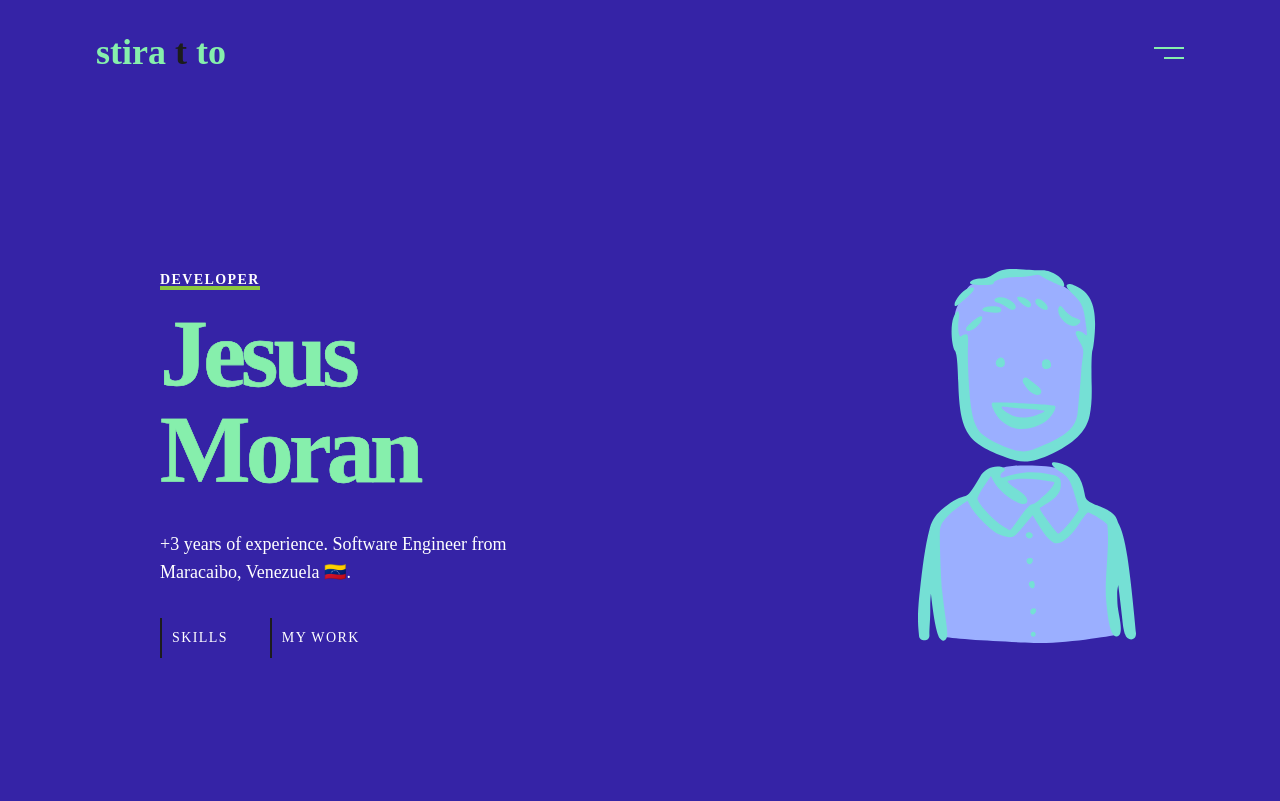
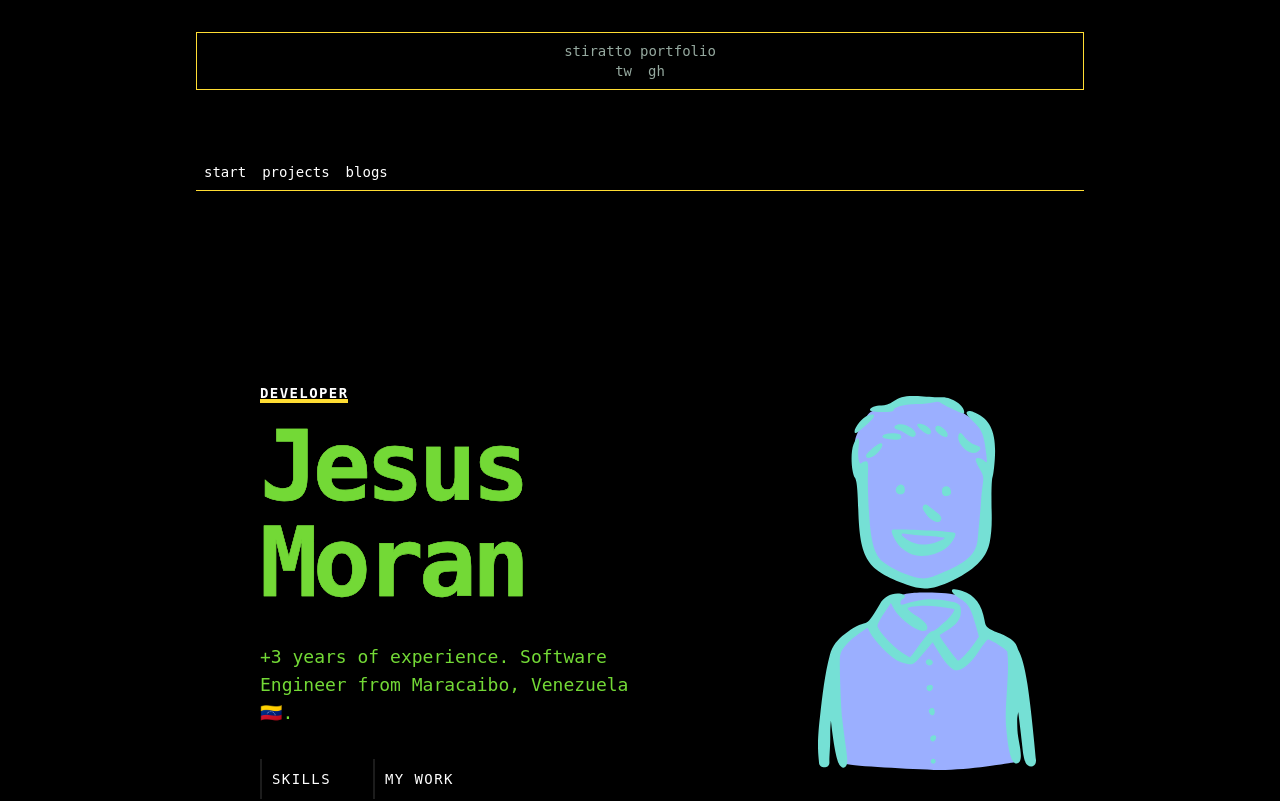
Before and after one commit to stiratto/portfoliovue, a Vue app: page / in a window 1280 px wide. Shown: the top 801 px of the page. Built offline with nearby package versions, Linux system fonts and the light colour scheme; a web font is replaced by a local one.

Commit message:
navbar changed, still working tho

```diff
--- a/src/components/Navbar.vue
+++ b/src/components/Navbar.vue
@@ -1,6 +1,8 @@
 <script setup lang="ts">
 import { gsap } from 'gsap'
 import { watch, ref, onMounted, onUnmounted, nextTick, useTemplateRef } from 'vue'
+import { ChevronRight } from 'lucide-vue-next'
+
 import items from '@/consts/navbar-items'
 import socials from '@/consts/social-items'
 
@@ -140,62 +142,35 @@ function scrollNavbarHandler(): void {
 
 <template>
   <nav
-    class="fixed z-[1000] flex md:flex-row py-8 justify-between items-center mx-auto w-full transition-all top-0 left-0 px-[20px] md:px-[6em] !bg-transparent"
-    ref="container-ref"
-    :class="{
+    class="z-[1000] flex flex-col py-8 justify-between mx-auto w-full transition-all top-0 left-0 px-[20px] md:px-[6em] !bg-transparent"
+    ref="container-ref" :class="{
       navbaractive: userScrolledUp,
       navbarinactive: !userScrolledUp,
-    }"
-    @mouseover="navbarHovered = true"
-    @mouseleave="navbarHovered = false"
-  >
-    <router-link
-      to="/"
-      class="pointer !border-none text-4xl font-bold text-[#86EFAC] nav-logo transition-all"
-      :class="{ active: activeClass, scrolledNavLogo: !userScrolledUp }"
-    >
-      stira
-      <span class="text-[#1c1c1c] t"> t </span>
-      to
+    }" @mouseover="navbarHovered = true" @mouseleave="navbarHovered = false">
+    <router-link to="/" class="pointer text-sm text-center py-2
+      text-[#95a99f] nav-logo transition-all border border-[#ffdd33]
+      w-full">
+      stiratto portfolio
+      <div class="navSocialsDiv">
+        <a v-for="(item, index) in socials" :id="Object.keys(item)[0]" :href="Object.values(item)[0]"
+          :key="Object.keys(item)[0] + index" class="p-2 nav-social">
+          {{ Object.keys(item)[0] }}
+        </a>
+      </div>
+
     </router-link>
 
-    <button
-      class="hamburguer"
-      :class="{ active: activeClass }"
-      @click="activeClass = !activeClass"
-    ></button>
+    <ul id="nav-list" class="flex shadow-xl
+     text-white border-b border-[#ffdd33] pt-16">
 
-    <transition @enter="onEnter" @leave="onLeave">
-      <ul
-        v-if="activeClass"
-        id="nav-list"
-        class="absolute right-[50px] top-[10px] flex shadow-xl flex-col items-center justify-center bg-[#1c1c1c] text-white p-16"
-      >
-        <div class="flex flex-col items-start justify-center navItemsDiv">
-          <router-link
-            v-for="(item, index) in items"
-            :id="Object.keys(item)[0]"
-            :to="Object.values(item)[0]"
-            :key="Object.keys(item)[0] + index"
-            class="text-lg p-2 nav-item"
-          >
-            {{ Object.keys(item)[0] }}
-          </router-link>
-        </div>
-        <span class="font-bold tracking-widest mt-8">social</span>
-        <div class="navSocialsDiv">
-          <a
-            v-for="(item, index) in socials"
-            :id="Object.keys(item)[0]"
-            :href="Object.values(item)[0]"
-            :key="Object.keys(item)[0] + index"
-            class="text-lg p-2 nav-social"
-          >
-            {{ Object.keys(item)[0] }}
-          </a>
-        </div>
-      </ul>
-    </transition>
+      <div class="flex justify-center navItemsDiv">
+        <router-link v-for="(item, index) in items" :id="Object.keys(item)[0]" :to="Object.values(item)[0]"
+          :key="Object.keys(item)[0] + index" class="text-sm p-2
+          nav-item flex items-center gap-2 ">
+          {{ Object.keys(item)[0] }}
+        </router-link>
+      </div>
+    </ul>
   </nav>
 </template>
 
@@ -224,7 +199,7 @@ function scrollNavbarHandler(): void {
   position: absolute;
   top: 25%;
   left: 70%;
-  background-color: #3523a68b;
+  background-color: #95a99f9b;
   content: '';
   width: 24px;
   height: 14px;
@@ -272,7 +247,7 @@ function scrollNavbarHandler(): void {
 }
 
 @media (max-width: 760px) {
-  nav > ul {
+  nav>ul {
     color: white;
     position: fixed;
     width: 100%;
--- a/src/consts/navbar-items.ts
+++ b/src/consts/navbar-items.ts
@@ -1,3 +1,3 @@
-const items = [{ inicio: '/' }, { proyectos: '/projects' }, { blogs: '/blogs' }]
+const items = [{ start: '/' }, { projects: '/projects' }, { blogs: '/blogs' }]
 
 export default items
--- a/src/index.css
+++ b/src/index.css
@@ -4,7 +4,7 @@
 @tailwind utilities;
 
 .navbaractive {
-  background-color: #3523a6;
+  background-color: #95A99F;
 }
 
 .blog-content {
@@ -145,10 +145,11 @@ body {
 
 body {
   /*background-color: #5B7553;*/
-  background-color: #3523a6;
-  padding-top: 6rem;
+  background-color: #000000;
+  /* padding-top: 6rem; */
   color: white;
-  font-family: 'acumin-pro';
+  font-family: 'monospace';
+  padding: 0px 100px 0px 100px;
 }
 
 .no-scroll {
@@ -168,5 +169,5 @@ body {
 h1 {
   font-size: 40px;
   font-weight: bold;
-  color: #86EFAC;
+  color: #ffdd33;
 }
--- a/src/views/Index.vue
+++ b/src/views/Index.vue
@@ -30,16 +30,17 @@ function onEnter(el: any) {
     class="w-full relative flex flex-col-reverse lg:flex-row lg:justify-between lg:items-center py-8 sm:px-[9em] md:py-0 px-4 "
     ref="main">
     <div class="h-[62vh] lg:h-[90vh] w-full text-white gap-8 rounded-2xl p-4 flex flex-col lg:justify-center">
-      <span
-        class="relative top-4 font-bold w-min text-white text-sm tracking-widest before:content-[' '] before:w-full before:h-1 before:absolute before:top-4 before:bg-[#8CC63F]">DEVELOPER</span>
+      <span class="relative top-4 font-bold w-min text-white text-sm
+        tracking-widest before:content-[' '] before:w-full before:h-1
+        before:absolute before:top-4 before:bg-[#ffdd33]">DEVELOPER</span>
       <transition tag="div" v-show="activeClass" @enter="onEnter"
-        class="text-5xl md:text-8xl flex text-green-300 font-extrabold text-start">
+        class="text-5xl md:text-8xl flex text-[#ffdd33] font-extrabold text-start">
         <h1 id="full" class="tracking-tighter">
           Jesus <br />
           Moran
         </h1>
       </transition>
-      <p class="lg:text-lg text-start max-w-sm">
+      <p class="lg:text-lg text-start max-w-sm text-[#73D936]">
         +3 years of experience. Software Engineer from Maracaibo, Venezuela 🇻🇪.
       </p>
 
@@ -88,8 +89,8 @@ function onEnter(el: any) {
 }
 
 #full {
-  -webkit-text-stroke: 0.5px #86efac;
-  background: linear-gradient(#86efac 0 100%) left / 0 no-repeat;
+  -webkit-text-stroke: 0.5px #73D936;
+  background: linear-gradient(#73D936 0 100%) left / 0 no-repeat;
   color: transparent;
   background-clip: text;
 }
```
Also changed, not shown: src/blog-files/spring-security.md (added, +132 -0 lines).
